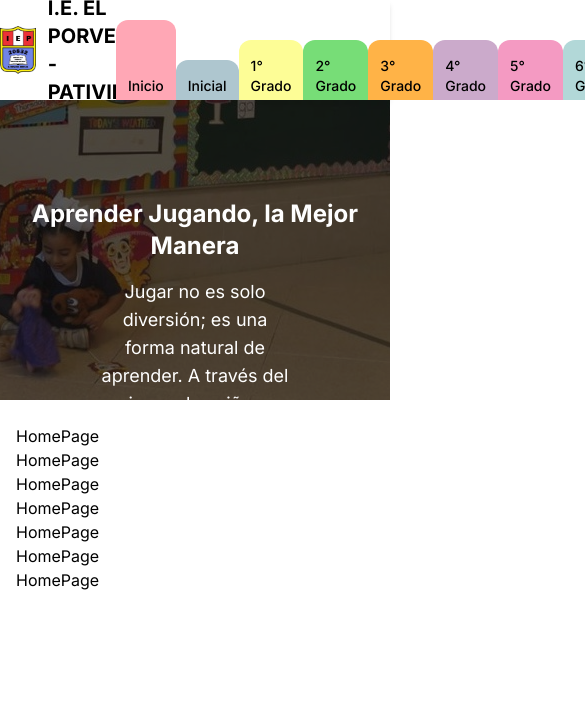
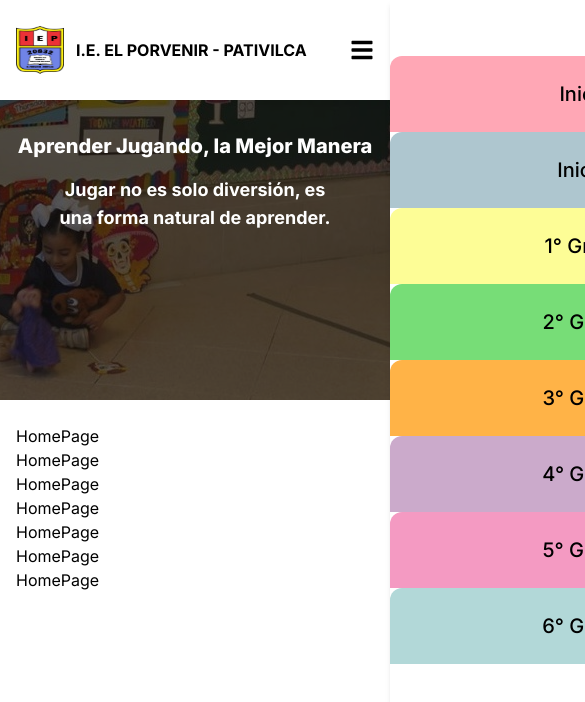
Before and after one commit to FernandoTelloL/web-juegos-educativos, a React (Vite) app: page / in a window 390 px wide. Shown: the top 702 px of the page, 585 px wide, since content can reach past the window. Built offline with nearby package versions, Linux system fonts and the light colour scheme.

Commit message:
refactorizado tamaño de texto de HeroImage

```diff
--- a/src/components/HeroImage.jsx
+++ b/src/components/HeroImage.jsx
@@ -10,7 +10,7 @@ const slides = [
   {
     src: '../../src/assets/img/img2.jpeg',
     title: 'Aprender Jugando, la Mejor Manera',
-    text: 'Jugar no es solo diversión; es una forma natural de aprender. A través del juego, los niños exploran, crean y descubren el mundo que los rodea.',
+    text: 'Jugar no es solo diversión, es una forma natural de aprender.',
     textoAlternativo: 'Jugar no es solo diversión; es una forma natural de aprender. A través del juego, los niños exploran, crean y descubren el mundo que los rodea, sentando las bases para el aprendizaje permanente.',
   },
   {
@@ -57,12 +57,12 @@ export const HeroImage = () => {
               className="w-full object-cover h-[500px]"
             />
             {/* Capa negra semitransparente usando after */}
-            <div className="absolute inset-0 before:absolute before:inset-0 before:bg-black before:opacity-60 before:content-[''] flex items-center justify-center">
-              <div className="text-center z-10 flex flex-col justify-center items-center">
-                <h1 className="text-2xl md:text-4xl font-bold text-white mb-4">
+            <div className="absolute inset-0 before:absolute before:inset-0 before:bg-black before:opacity-60 before:content-[''] flex items-start md:items-center justify-center">
+              <div className="text-center z-10 flex flex-col justify-center items-center mt-8 md:mt-0">
+                <h1 className="text-xl md:text-4xl font-extrabold text-white mb-4">
                   {slide.title}
                 </h1>
-                <p className="text-lg md:text-xl text-white w-1/2">
+                <p className="text-lg md:text-xl text-white font-bold w-[70%] md:w-1/2">
                   {slide.text}
                 </p>
               </div>
--- a/src/components/header/Header.jsx
+++ b/src/components/header/Header.jsx
@@ -1,10 +1,16 @@
+import { useState } from "react";
 import { Navbar } from "./Navbar";
+import { FaBars, FaTimes } from "react-icons/fa";
 import logo from '../../../src/assets/img/insignia-colegio.png';
 
 export const Header = () => {
+  const [isMenuOpen, setIsMenuOpen] = useState(false);
+
+  const toggleMenu = () => setIsMenuOpen(!isMenuOpen);
+
   return (
-    <header className="bg-white shadow-md h-[100px]">
-      <div className="container mx-auto flex justify-between items-end h-full">
+    <header className="bg-white shadow-md h-[100px] relative">
+      <div className="container mx-auto flex justify-between items-end h-full px-4">
         {/* Logo y nombre del colegio */}
         <div className="flex items-center self-center">
           <img
@@ -12,11 +18,38 @@ export const Header = () => {
             alt="I.E. EL PORVENIR - PATIVILCA"
             className="h-12 w-12 mr-3"
           />
-          <h1 className="text-xl font-title">I.E. EL PORVENIR - PATIVILCA</h1>
+          <h1 className="text-base md:text-xl font-title">I.E. EL PORVENIR - PATIVILCA</h1>
         </div>
 
-        {/* Navegación */}
-        <Navbar />
+        {/* Botón de menú móvil */}
+        <button
+          className="md:hidden text-2xl self-center"
+          onClick={toggleMenu}
+          aria-label="Toggle menu"
+        >
+          {isMenuOpen ? <FaTimes /> : <FaBars />}
+        </button>
+
+        {/* Navegación para escritorio */}
+        <div className="hidden md:flex w-fit justify-end items-end">
+          <Navbar isMobile={false} />
+        </div>
+      </div>
+
+      {/* Navegación para móvil */}
+      <div
+        className={`fixed top-0 right-0 w-full bg-white shadow-md h-full transition-transform md:hidden ${isMenuOpen ? "translate-x-0" : "translate-x-full"} flex flex-col items-end py-4 z-20`}
+      >
+        <div className="w-full flex justify-end px-4 mb-4">
+          <button
+            className="text-2xl"
+            onClick={toggleMenu}
+            aria-label="Close menu"
+          >
+            <FaTimes />
+          </button>
+        </div>
+        <Navbar isMobile={true} />
       </div>
     </header>
   );
--- a/src/components/header/Navbar.jsx
+++ b/src/components/header/Navbar.jsx
@@ -1,3 +1,4 @@
+/* eslint-disable react/prop-types */
 import { NavLink } from "react-router-dom";
 import './navbar.css';
 
@@ -12,17 +13,21 @@ const navItems = [
   { to: "/grade-6", text: "6° Grado", bg: "bg-pastel-teal", hoverBg: "hover:bg-pastel-teal-light", activeBg: "bg-pastel-teal-dark" }
 ];
 
-export const Navbar = () => {
+export const Navbar = ({ isMobile = false }) => {
   return (
-    <nav className="flex w-fit justify-end items-end">
-      <ul className="flex items-end">
+    <nav className={`flex ${isMobile ? 'flex-col w-full' : 'w-fit'} justify-end items-end`}>
+      <ul className={`flex ${isMobile ? 'flex-col w-full' : 'flex-row'} items-end`}>
         {navItems.map(({ to, text, bg, hoverBg, activeBg }) => (
-          <li key={text} className={`relative nav-item`}>
+          <li key={text} className={`relative nav-item ${isMobile ? 'w-full mb-0' : ''}`}>
             <NavLink
               to={to}
               className={({ isActive }) =>
-                `${bg} ${hoverBg} px-3 py-2 text-sm font-medium rounded-ss-xl rounded-se-xl flex justify-center items-end pb-1 py-4
-                  ${isActive ? `${activeBg} nav-item-active` : ""}`
+                `
+              ${isMobile ? 'w-full text-center rounded-se-none h-fit py-6 text-xl' : ''}
+              ${bg} ${hoverBg} px-3 py-2 text-sm font-medium rounded-ss-xl rounded-se-xl flex justify-center items-end
+
+                  ${isActive ? `${activeBg} nav-item-active` : ""}
+                `
               }
             >
               {text}
--- a/src/components/header/navbar.css
+++ b/src/components/header/navbar.css
@@ -1,10 +1,15 @@
-
 .nav-item-active {
   height: 80px;
   transition: height 0.3s ease-in-out;
 }
 
 .nav-item {
-  /* height: 48px; */
   transition: height 0.3s ease-in-out;
 }
+
+/* Opcional: Ajustes adicionales para el menú móvil */
+@media (max-width: 767px) {
+  .nav-item {
+    height: auto; /* Permite que el alto sea dinámico */
+  }
+}
--- a/src/layouts/MainLayout.jsx
+++ b/src/layouts/MainLayout.jsx
@@ -4,7 +4,7 @@ import { Header, HeroImage } from '../components';
 // Dentro del componente MainLayout
 export const MainLayout = () => {
   return (
-    <div className="flex flex-col min-h-screen">
+    <div className=" min-h-screen">
       <Header />
       <HeroImage />
         <main className="flex-1 container mx-auto px-4 py-6 sm:px-6 md:px-8 lg:px-12 lg:py-8 xl:max-w-5xl">
--- a/tailwind.config.js
+++ b/tailwind.config.js
@@ -46,6 +46,13 @@ export default {
         title: '700', // Peso para títulos
       },
     },
+    screens: {
+      'sm': '640px',  // Pequeños dispositivos móviles
+      'md': '768px',  // Tabletas
+      'lg': '1024px', // Laptops
+      'xl': '1280px', // Escritorios
+      '2xl': '1536px',// Pantallas grandes
+    },
 
   },
   plugins: [],
```
